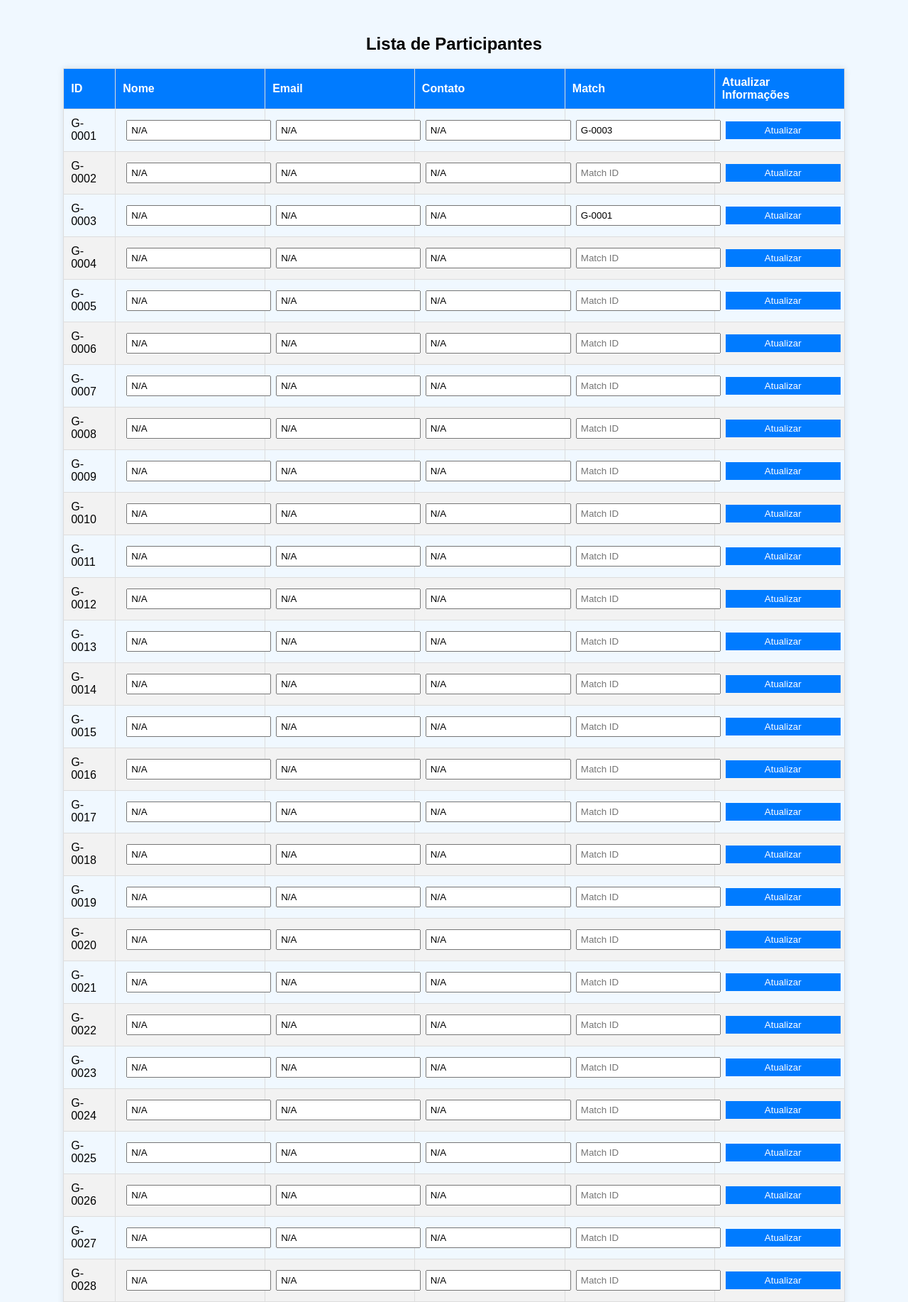
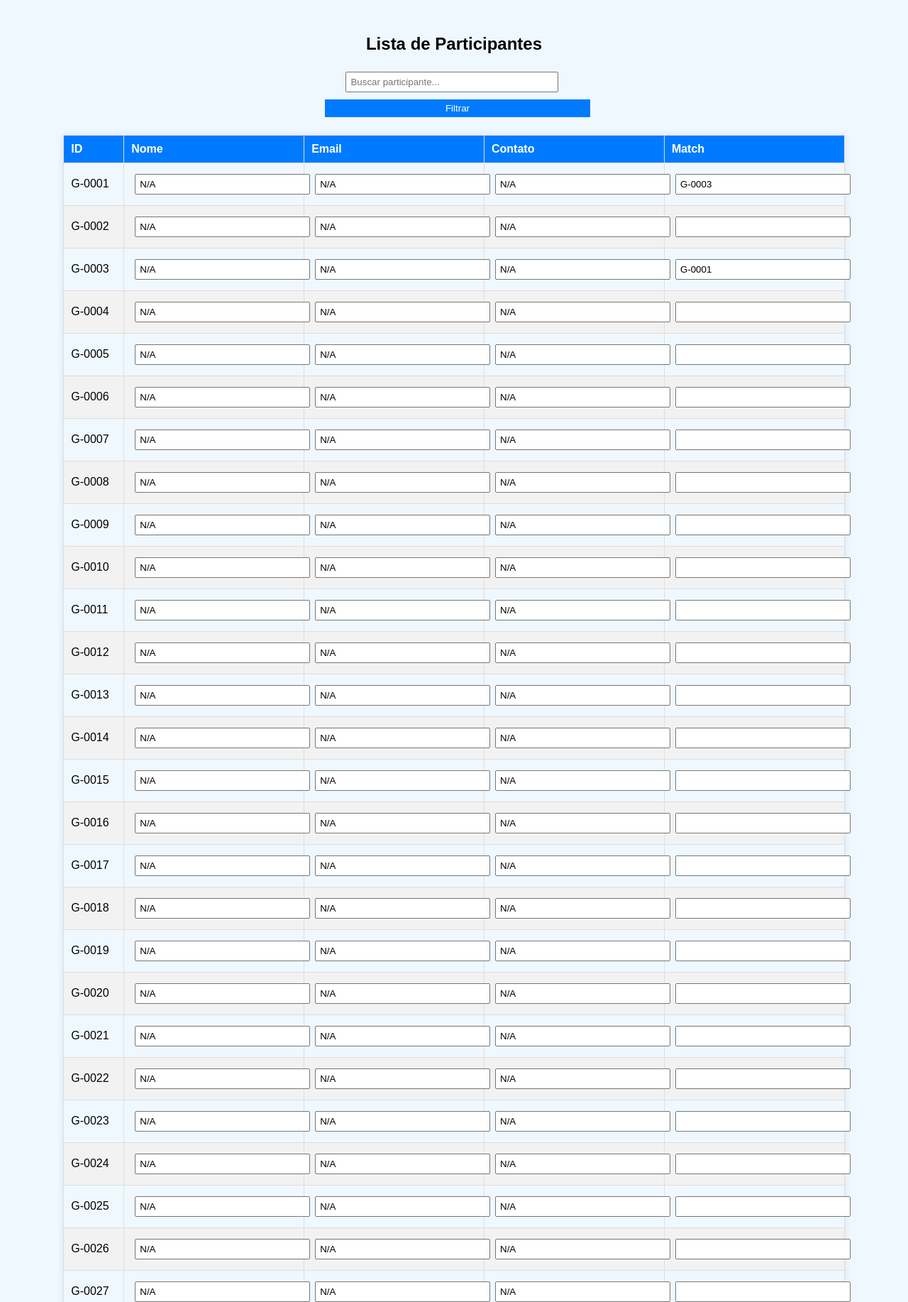
Before and after one commit to ArthurTrellese/qr-code-web-app, a Flask app: page /view_participants in a window 1280 px wide. Shown: the top 1834 px of the page at 71% size. Run offline with Flask 2, Linux system fonts and the light colour scheme.

Commit message:
Update view_participants.html

```diff
--- a/templates/view_participants.html
+++ b/templates/view_participants.html
@@ -3,7 +3,7 @@
 <head>
     <meta charset="UTF-8">
     <meta name="viewport" content="width=device-width, initial-scale=1.0">
-    <title>Participantes</title>
+    <title>Lista de Participantes</title>
     <style>
         body {
             font-family: Arial, sans-serif;
@@ -29,7 +29,7 @@
         tr:nth-child(even) {
             background-color: #f2f2f2;
         }
-        input[type="text"], input[type="submit"] {
+        input[type="text"], input[type="submit"], input[type="search"] {
             padding: 5px;
             margin: 5px;
             width: 100%;
@@ -43,14 +43,54 @@
         input[type="submit"]:hover {
             background-color: #0056b3;
         }
-        td form {
+        #pagination {
+            margin: 20px 0;
             display: flex;
-            flex-direction: column;
+            justify-content: center;
+        }
+        .page-item {
+            display: inline-block;
+            margin: 0 5px;
+            cursor: pointer;
+        }
+        .page-item.active {
+            font-weight: bold;
+        }
+        #filters {
+            margin: 20px;
+            display: flex;
+            justify-content: center;
+        }
+        #filters input[type="search"] {
+            width: 300px;
+            margin-right: 10px;
+        }
+        #update-all {
+            width: 200px;
+            padding: 10px;
+            background-color: #28a745;
+            color: white;
+            border: none;
+            cursor: pointer;
+        }
+        #update-all:hover {
+            background-color: #218838;
         }
     </style>
 </head>
 <body>
     <h2>Lista de Participantes</h2>
+
+    <!-- Barra de Busca e Filtros -->
+    <div id="filters">
+        <form method="GET" action="/view_participants">
+            <input type="search" name="search" placeholder="Buscar participante...">
+            <input type="submit" value="Filtrar">
+        </form>
+    </div>
+
+    <!-- Tabela de Participantes -->
+    <form id="update-all-form" action="/update_all_participants" method="POST">
         <table>
             <thead>
                 <tr>
@@ -59,26 +99,32 @@
                     <th>Email</th>
                     <th>Contato</th>
                     <th>Match</th>
-                <th>Atualizar Informações</th>
                 </tr>
             </thead>
             <tbody>
                 {% for participant_id, details in participants.items() %}
                 <tr>
-                <form action="/update_participant" method="POST">
                     <td>{{ participant_id }}</td>
-                    <td><input type="text" name="name" value="{{ details.name or 'N/A' }}" placeholder="Nome"></td>
-                    <td><input type="text" name="email" value="{{ details.email or 'N/A' }}" placeholder="Email"></td>
-                    <td><input type="text" name="contact" value="{{ details.contact or 'N/A' }}" placeholder="Contato"></td>
-                    <td><input type="text" name="match" value="{{ details.match }}" placeholder="Match ID"></td>
-                    <td>
-                        <input type="hidden" name="participant_id" value="{{ participant_id }}">
-                        <input type="submit" value="Atualizar">
-                    </td>
-                </form>
+                    <td><input type="text" name="participants[{{ participant_id }}][name]" value="{{ details.name or 'N/A' }}"></td>
+                    <td><input type="text" name="participants[{{ participant_id }}][email]" value="{{ details.email or 'N/A' }}"></td>
+                    <td><input type="text" name="participants[{{ participant_id }}][contact]" value="{{ details.contact or 'N/A' }}"></td>
+                    <td><input type="text" name="participants[{{ participant_id }}][match]" value="{{ details.match }}"></td>
                 </tr>
                 {% endfor %}
             </tbody>
         </table>
+
+        <!-- Botão único para atualizar todos os participantes -->
+        <input type="submit" id="update-all" value="Atualizar Todos">
+    </form>
+
+    <!-- Paginação -->
+    <div id="pagination">
+        {% for page_num in pages %}
+        <span class="page-item {% if page_num == current_page %}active{% endif %}">
+            <a href="/view_participants?page={{ page_num }}">{{ page_num }}</a>
+        </span>
+        {% endfor %}
+    </div>
 </body>
 </html>
```
Lines whose indentation alone changed are shown as unchanged.
